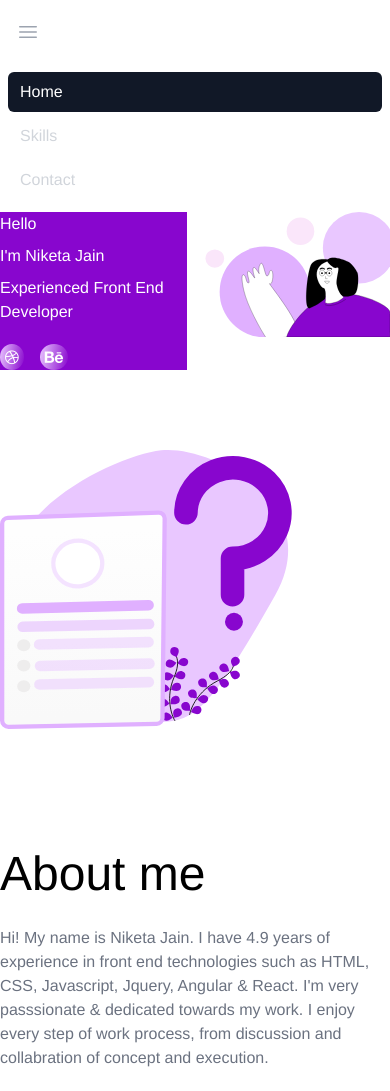
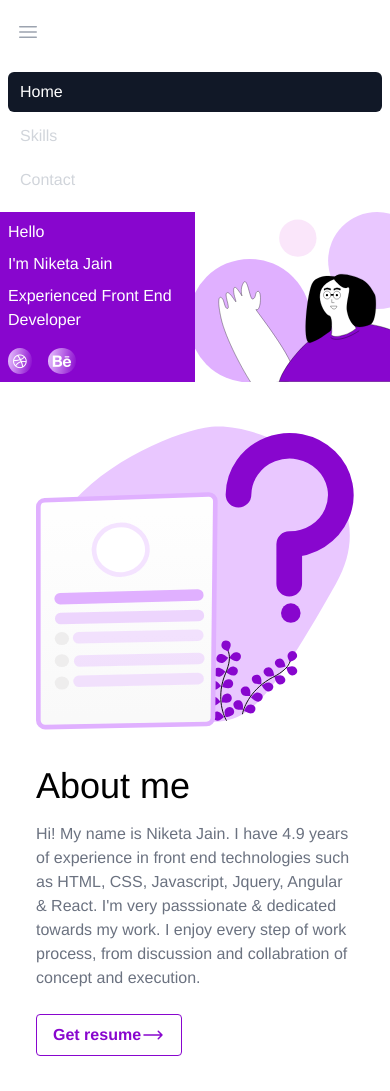
Before and after one commit to niketajn/niketa.github.io, a plain HTML site: page index.html in a window 390 px wide. Shown: the top 1091 px of the page. Drawn offline with nearby package versions, Linux system fonts and the light colour scheme.

Commit message:
added responsive changes

```diff
--- a/index.html
+++ b/index.html
@@ -70,13 +70,13 @@
       </div>
     </nav>
 
-  <section class="grid grid-cols-2 gap-4">
-    <div class="bg-primary content-middle">
+  <section class="grid grid-cols-2 md:gap-4 lg:gap-4">
+    <div class="bg-primary content-middle xs: p-2 sm: p-2">
       <div>
         <h1 class="text-white sm:text-2xl md:text-3xl lg:text-5xl">Hello</h1>
         <h3 class="text-white sm:text-3xl md:text-5xl lg:text-7xl py-2">I'm Niketa Jain</h3>
         <h5 class="text-white sm:text-1xl md:text-1xl lg:text-2xl">Experienced Front End Developer</h5>
-        <p class="pt-5 flex space-x-4">
+        <p class="flex space-x-4 md:pt-5 lg:pt-5 xs: pt-4 sm: pt-4">
         <a href="https://dribbble.com/niketadesign" target="_blank">
           <i class="fa fa-dribbble text-white banner-logo"></i>
         </a>
@@ -87,18 +87,18 @@
       </p>
     </div>
     </div>
-      <div>
-        <img src="./images/bgImage.svg" class="w-full w-height h-auto max-w-full"/>
+      <div class="flex">
+        <img src="./images/bgImage.svg" class="w-full w-height h-auto max-w-full object-cover"/>
       </div>
   </section>
 
-<main class="pt-20">
-  <section class="grid md:grid-cols-2 lg:grid-cols-2 mx-auto max-w-6xl">
+  <section class="md:grid md:grid-cols-2 lg:grid lg:grid-cols-2 mx-auto max-w-6xl
+   md:pt-20 lg:pt-20 xs: p-9 sm: p-9 xs:block sm:block lg:pb-0 md:pb-0">
     <div>
-      <img src="./images/about-me.svg" alt="about me" class="h-3/4"/>
+      <img src="./images/about-me.svg" alt="about me" class="md:h-3/4 lg:h-3/4 xs: h-80 sm: h-80"/>
     </div>
       <div class="mx-auto">
-        <h1 class="text-black-400 text-5xl py-7">About me</h1>
+        <h1 class="text-black-400 md:text-5xl lg:text-5xl py-7 sm: text-4xl sm: pb-4 xs: text-4xl xs: pb-4">About me</h1>
         <p class="text-gray-500 text-1xl">Hi! My name is Niketa Jain.
           I have 4.9 years of experience in front end technologies such as HTML, CSS, Javascript, Jquery, Angular & React.
           I'm very passsionate & dedicated towards my work.
@@ -116,10 +116,12 @@
       </div>
   </section>
 
-  <section class="mx-auto max-w-6xl">
+  <section class="mx-auto max-w-6xl xs: p-9 sm: p-9 md:p-0 lg:p-0">
     <div class="grid grid-cols-1 md:grid-cols-2 lg:grid-col-2">
       <div>
-        <h6 class="card-title text-5xl pb-7">My Professional Journey</h6>
+        <h6 class="card-title md:text-5xl lg:text-5xl md:pb-7 lg:pb-7 sm: text-4xl sm: pb-4 xs: text-4xl xs: pb-4">
+          My Professional Journey
+        </h6>
         <p class="pb-7 text-gray-500">I have a broad range of experience as a website designer and
           front end developer. I have designed and developed responsive websites, illustrations
           and also developed browser based applications using Angular & React.
@@ -127,7 +129,7 @@
         <img src="./images/journey.svg" alt="professional journey" class="mt-4"/>
       </div>
 
-  <div class="timeline flex items-center justify-center">
+  <div class="timeline flex items-center justify-center xs: mt-4 sm: mt-4">
     <div class="outer">
       <div class="card">
         <div class="info bg-secondary text-black">
@@ -158,7 +160,7 @@
 </section>
 
 <!--My Skills-->
-<section class="bg-secondary mt-10 py-14">
+<section class="bg-secondary mt-10 py-14 xs: p-9 sm: p-9">
     <div class="mx-auto max-w-6xl">
       <h3 class="text-5xl text-center">Professional Skills</h3>
       <p class="text-center mt-2 mb-14">This is what I'm good at</p>
@@ -239,7 +241,7 @@
 </section>
 
 <!--work experiences-->
-<section class="bg-primary py-14">
+<section class="bg-primary py-14 xs: p-9 sm: p-9">
   <div class="mx-auto max-w-6xl pb-4">
   <div class="text-center">
     <h2 class="text-5xl text-white">Work Experiences</h2>
@@ -317,7 +319,6 @@
 <section>
 <h3>Side Projects</h3>
 </section>
-</main>
 
 </body>
 </html>
```
